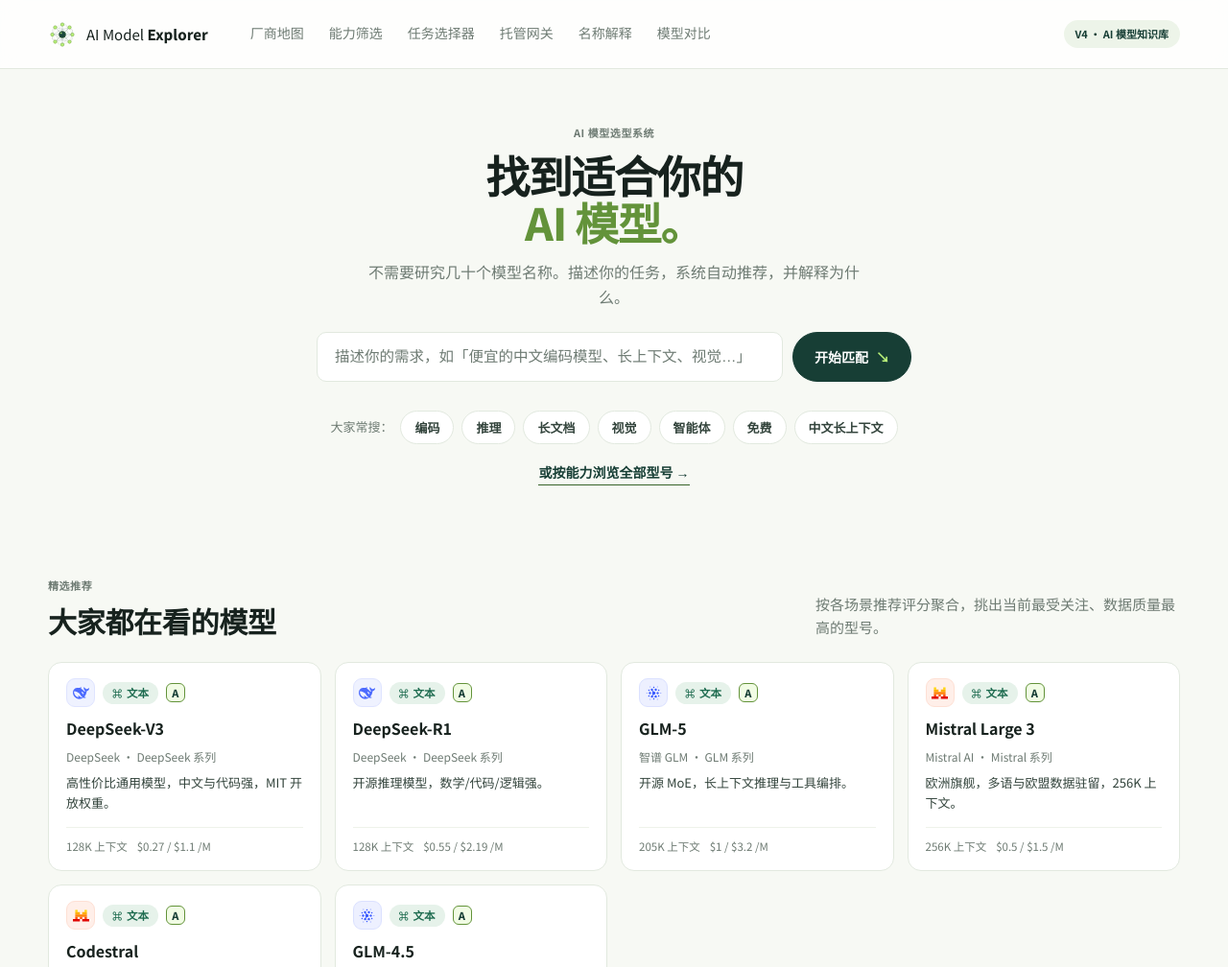
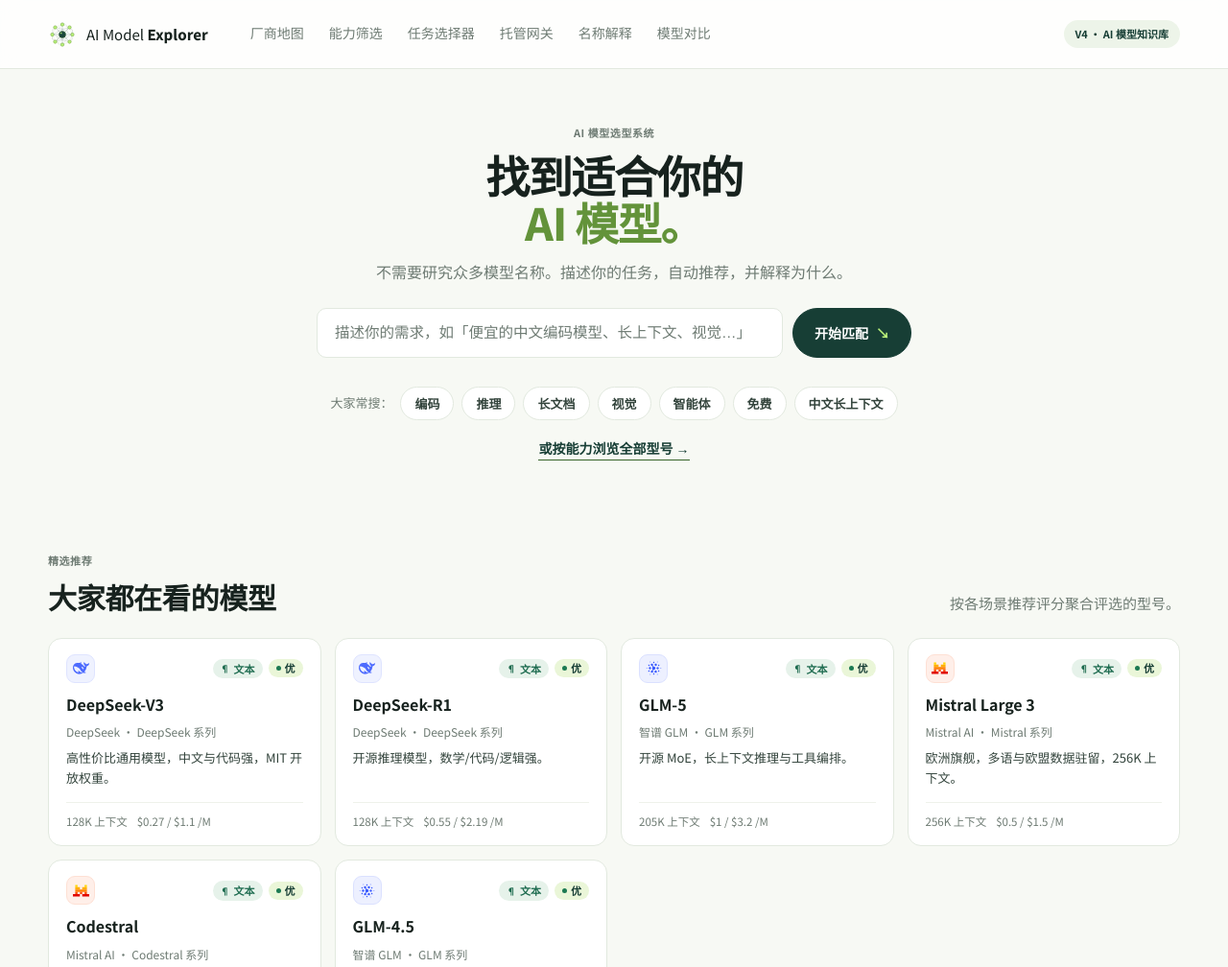
Before and after one commit to H3108/ai-model-explorer, a plain HTML site: page index.html in a window 1280 px wide. Shown: the top 1008 px of the page at 96% size. Drawn offline with Linux system fonts and the light colour scheme.

Commit message:
chore: 同步未提交的源码微调（app.js / data/tasks.json / styles.css）
延续 Phase 2 后的小修补，确保工作树干净、可推送。

```diff
--- a/app.js
+++ b/app.js
@@ -18,7 +18,7 @@
 const SPEED_CN = { slow: '较慢', slower: '偏慢', moderate: '中速', medium: '中速', fast: '快', faster: '很快', fastest: '极快' }
 const API_STYLE_CN = { openai: 'OpenAI 兼容', media: '媒体接口', anthropic: 'Anthropic', google: 'Google Gemini' }
 const MODALITY = {
-  text: { label: '文本', short: '文本', icon: '⌘' },
+  text: { label: '文本', short: '文本', icon: '¶' },
   image: { label: '图像生成', short: '图像', icon: '◈' },
   video: { label: '视频生成', short: '视频', icon: '▶' },
 }
@@ -309,7 +309,7 @@
 const gradeOf = (v) => { const s = v.data_quality_score || 0; return s >= 90 ? 'A' : s >= 70 ? 'B' : s >= 50 ? 'C' : 'D' }
 const gradeBadge = (v) => {
   const g = gradeOf(v)
-  return `<span class="grade-badge g-${g}" title="数据质量 ${v.data_quality_score || 0} 分（${GRADE_CN[g]}）">${g}</span>`
+  return `<span class="grade-badge g-${g}" title="数据质量 ${v.data_quality_score || 0} 分 · 等级 ${g}（${GRADE_CN[g]}）">${GRADE_CN[g]}</span>`
 }
 function modelCard(v, extra = '') {
   const p = providerOf(v)
@@ -323,8 +323,9 @@
     modalityOf(v) === 'text'
       ? `<span>${ctxShort(v.context_window)} 上下文</span><span>${priceTxt}</span>`
       : `<span>${esc(v.max_resolution || v.max_duration_sec ? (v.max_resolution || v.max_duration_sec + 's') : '—')}</span><span>${priceTxt}</span>`
+  const tags = [modBadge(v), gradeBadge(v), free, extra].filter(Boolean).join('')
   return `<a class="model-card" href="#model/${encodeURIComponent(v.id)}">
-    <div class="mc-top">${logoHTML(p, 'sm')}${modBadge(v)}${free}${gradeBadge(v)}${extra}</div>
+    <div class="mc-top">${logoHTML(p, 'sm')}${tags ? `<div class="mc-tags">${tags}</div>` : ''}</div>
     <b class="mc-name">${esc(v.name_cn || v.name)}</b>
     <small class="mc-from">${esc(p.name_cn || p.name)}${famName(v) ? ' · ' + esc(famName(v)) : ''}</small>
     <p class="mc-desc">${esc(v.one_liner_cn || '')}</p>
@@ -370,7 +371,7 @@
     <div class="hero-copy hero-center">
       <span class="eyebrow">AI 模型选型系统</span>
       <h1>找到适合你的<br><em>AI 模型。</em></h1>
-      <p class="hero-lead">不需要研究几十个模型名称。描述你的任务，系统自动推荐，并解释为什么。</p>
+      <p class="hero-lead">不需要研究众多模型名称。描述你的任务，自动推荐，并解释为什么。</p>
       <form class="task-form" id="task-form" autocomplete="off">
         <div class="task-input-row">
           <input id="task-input" type="text" placeholder="描述你的需求，如「便宜的中文编码模型、长上下文、视觉…」" aria-label="描述你的需求">
@@ -388,7 +389,7 @@
   </section>
 
   <section class="section wrap">
-    <div class="heading"><div><span class="eyebrow">精选推荐</span><h2>大家都在看的模型</h2></div><p>按各场景推荐评分聚合，挑出当前最受关注、数据质量最高的型号。</p></div>
+    <div class="heading"><div><span class="eyebrow">精选推荐</span><h2>大家都在看的模型</h2></div><p>按各场景推荐评分聚合评选的型号。</p></div>
     <div class="card-grid">${recs.map((v) => modelCard(v)).join('')}</div>
     <div class="section-foot"><a class="button ghost" href="#browse">查看全部 ${state.variants.length} 个型号 →</a></div>
   </section>
@@ -951,7 +952,7 @@
     `<button class="${cur === val ? 'selected' : ''}" aria-pressed="${cur === val ? 'true' : 'false'}" data-value="${val}">${label}</button>`
   return `<div class="matcher-page">
     <div class="wrap page">
-      ${pageHead({ eyebrow: '03 / 任务匹配', title: '告诉我，<em>你想做什么？</em>', desc: '选择任务、预算和偏好，得到带理由的推荐列表。' })}
+      ${pageHead({ eyebrow: '03 / 任务选择器', title: '告诉我，<em>你想做什么？</em>', desc: '选择任务、预算和偏好，得到带理由的推荐列表。' })}
       <div class="matcher-layout">
         <div class="matcher-form">
           <label>我想要</label>
@@ -1307,7 +1308,7 @@
   }
   return `<div class="wrap page">
     <button class="back-link" data-back="#home">← 返回首页</button>
-    <header class="entity-head"><div class="eh-main"><span class="eyebrow">对比集</span><h1>模型对比（${list.length}）</h1><p>本地保存，刷新不丢。点行看详情，✕ 移除。</p></div></header>
+    <header class="entity-head"><div class="eh-main"><span class="eyebrow">06 / 模型对比</span><h1>模型对比（${list.length}）</h1><p>本地保存，刷新不丢。点行看详情，✕ 移除。</p></div></header>
     <div class="table-wrap"><table class="cmp-table">
       <thead><tr>${head.map((h) => `<th scope="col">${h}</th>`).join('')}</tr></thead>
       <tbody>${list.map(row).join('')}</tbody>
@@ -1340,7 +1341,7 @@
 
 function viewGlossary() {
   return `<div class="wrap page">
-    ${pageHead({ eyebrow: '05 / 命名词典', title: '模型名称，<em>其实有规律。</em>', desc: '不再被 Mini、Pro、Flash 搞混。快速理解型号后缀代表什么。' })}
+    ${pageHead({ eyebrow: '05 / 名称解释', title: '模型名称，<em>其实有规律。</em>', desc: '不再被 Mini、Pro、Flash 搞混。快速理解型号后缀代表什么。' })}
     <div class="glossary-grid">${state.naming
       .map((i) => `<article class="glossary-card"><span class="naming-term">${esc(i.term)}</span><b>${esc(i.name_cn)}</b><p>${esc(i.description_cn)}</p><small>例：${esc(i.example)}</small></article>`)
       .join('')}</div>
--- a/data/tasks.json
+++ b/data/tasks.json
@@ -3,7 +3,7 @@
   {"id":"coding","name_cn":"写代码","description_cn":"生成、解释、审查和重构代码。","icon":"⌘","model_types":["Coding","Reasoning"],"prefer":{"capabilities":{"coding":"high"}}},
   {"id":"agent","name_cn":"Agent 开发","description_cn":"规划、工具调用和多步骤任务执行。","icon":"⚙","model_types":["Agent","Reasoning"],"prefer":{"capabilities":{"agent":"high"}}},
   {"id":"image","name_cn":"图片生成","description_cn":"文生图、图生图与图像编辑。","icon":"◉","model_types":["Image"],"prefer":{}},
-  {"id":"image_understanding","name_cn":"图片理解","description_cn":"看图问答、文档/图表理解与视觉分析。","icon":"◉","model_types":["Vision"],"prefer":{"vision_support":true}},
+  {"id":"image_understanding","name_cn":"图片理解","description_cn":"看图问答、文档/图表理解与视觉分析。","icon":"⊙","model_types":["Vision"],"prefer":{"vision_support":true}},
   {"id":"video","name_cn":"视频生成","description_cn":"文本/图像到视频生成。","icon":"↗","model_types":["Video"],"prefer":{}},
   {"id":"local","name_cn":"本地部署","description_cn":"开放权重模型和私有化部署。","icon":"⌂","model_types":["Chat","Coding","Vision"],"prefer":{"open_weight":true}},
   {"id":"low_cost","name_cn":"低成本 API","description_cn":"按输入输出成本筛选高性价比模型。","icon":"♧","model_types":["Chat","Coding"],"prefer":{"cost":"low"}},
--- a/styles.css
+++ b/styles.css
@@ -275,6 +275,8 @@
 .mod-image { background: var(--mod-image-bg); color: var(--mod-image-fg); }
 .mod-video { background: var(--mod-video-bg); color: var(--mod-video-fg); }
 .mod-legend { display: flex; gap: 8px; margin-top: 18px; flex-wrap: wrap; }
+.model-card .mod-badge { padding: 3px 8px; font-size: 11px; gap: 4px; }
+.model-card .free-badge { padding: 2px 7px; font-size: 10.5px; }
 
 .cap-tags { display: flex; gap: 6px; flex-wrap: wrap; margin-top: 12px; }
 .cap-tag {
@@ -595,7 +597,8 @@
   transition: transform .15s, box-shadow .15s, border-color .15s;
 }
 .model-card:hover { transform: translateY(-3px); box-shadow: var(--sh-3); border-color: var(--border-hover); }
-.mc-top { display: flex; align-items: center; gap: 8px; flex-wrap: wrap; }
+.mc-top { display: flex; align-items: center; gap: 10px; flex-wrap: wrap; }
+.mc-tags { display: flex; align-items: center; gap: 6px; flex-wrap: wrap; margin-left: auto; }
 .mc-name { font-size: 16px; font-weight: 700; margin-top: 4px; }
 .mc-from { font-size: 12px; color: var(--muted); }
 .mc-desc { margin: 2px 0 0; font-size: 13px; color: var(--ink-2); flex: 1;
@@ -852,15 +855,19 @@
   font-size: 12.5px; line-height: 1.55; color: var(--deep);
 }
 .grade-badge {
-  display: inline-flex; align-items: center; justify-content: center;
-  min-width: 20px; height: 20px; padding: 0 5px; border-radius: 6px;
-  font-size: 11px; font-weight: 800; line-height: 1; letter-spacing: .02em;
-  background: var(--paper); color: var(--muted); border: 1px solid var(--line);
+  display: inline-flex; align-items: center; gap: 4px;
+  font-size: 11px; font-weight: 700; line-height: 1.2; white-space: nowrap;
+  padding: 3px 8px; border-radius: 999px;
+  background: var(--soft); color: var(--deep);
 }
-.grade-badge.g-A { background: color-mix(in srgb, var(--green) 20%, transparent); color: var(--deep); border-color: var(--green-600); }
-.grade-badge.g-B { background: color-mix(in srgb, var(--accent) 18%, transparent); color: var(--deep); border-color: var(--accent); }
-.grade-badge.g-C { background: color-mix(in srgb, var(--warning) 18%, transparent); color: var(--deep); border-color: var(--warning); }
-.grade-badge.g-D { background: color-mix(in srgb, var(--error) 18%, transparent); color: var(--deep); border-color: var(--error); }
+.grade-badge::before {
+  content: ''; width: 5px; height: 5px; border-radius: 50%;
+  background: var(--grade-dot, currentColor);
+}
+.grade-badge.g-A { background: var(--success-soft); --grade-dot: var(--success-fg); }
+.grade-badge.g-B { background: color-mix(in srgb, var(--accent) 14%, var(--background)); --grade-dot: var(--accent); }
+.grade-badge.g-C { background: var(--warning-soft); --grade-dot: var(--warning-fg); }
+.grade-badge.g-D { background: var(--error-soft); --grade-dot: var(--error-fg); }
 .eco-box { display: flex; flex-direction: column; gap: 2px; border: 1px solid var(--line); border-radius: var(--r-lg); overflow: hidden; }
 .eco-row { display: grid; grid-template-columns: 110px 1fr; gap: 12px; padding: 11px 15px; align-items: start; border-bottom: 1px solid var(--line); }
 .eco-row:last-child { border-bottom: none; }
```
